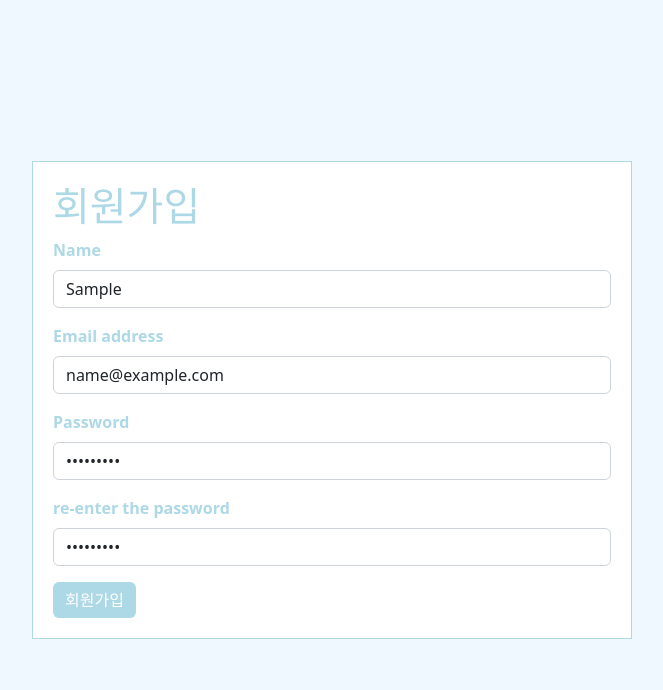
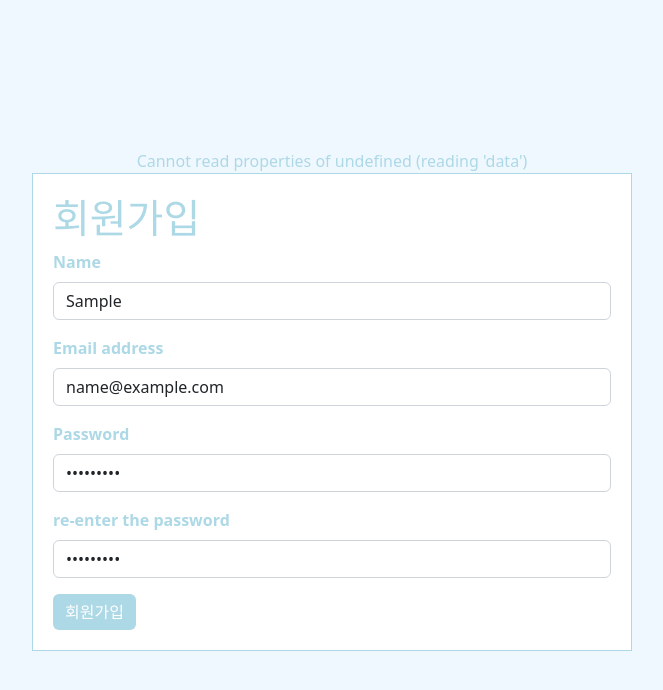
Before and after one commit to whynotBb/202405_node-todo-FE, a React (Create React App) app: page /register in a window 1280 px wide. Both pictures are taken after typing "Sample", "name@example.com", "Sample123", "Sample123" into the empty fields and a click on the button "회원가입". Shown: the top 690 px of the page, without its empty margins (308-971 px from the left). Built offline with nearby package versions, Linux system fonts and the light colour scheme; no server answers.

Commit message:
로그인 FE

```diff
--- a/src/pages/LoginPage.js
+++ b/src/pages/LoginPage.js
@@ -1,22 +1,49 @@
-import React from 'react';
+import React, {useState} from 'react';
 import Button from 'react-bootstrap/Button';
 import Form from 'react-bootstrap/Form';
 
-import {Link} from 'react-router-dom';
+import {Link, useNavigate} from 'react-router-dom';
+import api from '../utils/api';
 
 const LoginPage = () => {
+    const navigate = useNavigate();
+    const [user, setUser] = useState();
+    const [email, setEmail] = useState('');
+    const [password, setPassword] = useState('');
+    const [errorMsg, setErrorMsg] = useState('');
+    const handleSubmit = async (e) => {
+        e.preventDefault();
+        try {
+            const response = await api.post('/user/login', {email, password});
+            console.log('res-', response);
+            if (response.status === 200) {
+                console.log(response);
+                setUser(response.data);
+                // navigate('/');
+            } else {
+                throw new Error('아이디 또는 패스워드가 일치하지 않습니다. 다시 입력해주세요.');
+            }
+        } catch (error) {
+            setErrorMsg('아이디 또는 패스워드가 일치하지 않습니다. 다시 입력해주세요.');
+        }
+    };
     return (
         <div className='display-center'>
-            <Form className='login-box'>
+            {errorMsg && <div>{errorMsg}</div>}
+            <Form className='login-box' onSubmit={handleSubmit}>
                 <h1>로그인</h1>
                 <Form.Group className='mb-3' controlId='formBasicEmail'>
                     <Form.Label>Email address</Form.Label>
-                    <Form.Control type='email' placeholder='Enter email' />
+                    <Form.Control type='email' placeholder='Enter email' onChange={(e) => setEmail(e.target.value)} />
                 </Form.Group>
 
                 <Form.Group className='mb-3' controlId='formBasicPassword'>
                     <Form.Label>Password</Form.Label>
-                    <Form.Control type='password' placeholder='Password' />
+                    <Form.Control
+                        type='password'
+                        placeholder='Password'
+                        onChange={(e) => setPassword(e.target.value)}
+                    />
                 </Form.Group>
                 <div className='button-box'>
                     <Button type='submit' className='button-primary'>
@@ -32,3 +59,10 @@ const LoginPage = () => {
 };
 
 export default LoginPage;
+
+// 로그인
+// 1. 로그인 실패 시 에러메시지 보여주기
+// 2. 성공할 경우, 유저 정보 state 에 저장
+// 3. 성공한 경우 토큰값을 session storage 에 저장 => https://enne.tistory.com/17
+// 4. + api 헤더에 토큰값을 디폴트로 설정하기
+// 5. 할일 페이지로 이동 '/'
--- a/src/pages/RegisterPage.js
+++ b/src/pages/RegisterPage.js
@@ -6,35 +6,33 @@ import api from '../utils/api';
 
 const RegisterPage = () => {
     const navigate = useNavigate();
-    const goToLogin = () => {
-        navigate('/login');
-    };
-    const [name, setName] = useState();
-    const [email, setEmail] = useState();
-    const [password, setPassword] = useState();
-    const [password2nd, setPassword2nd] = useState();
-    const signIn = async (e) => {
+    const [name, setName] = useState('');
+    const [email, setEmail] = useState('');
+    const [password, setPassword] = useState('');
+    const [password2nd, setPassword2nd] = useState('');
+    const [error, setError] = useState('');
+
+    const handleSubmit = async (e) => {
         e.preventDefault();
-        if (password === password2nd) {
-            try {
-                const response = await api.post('/user', {
-                    name: name,
-                    email: email,
-                    password: password,
-                });
-                if (response.status === 200) {
-                    goToLogin();
-                }
-            } catch (error) {
-                console.log('error : ', error);
+        try {
+            if (password !== password2nd) {
+                throw new Error('패스워드가 일치하지 않습니다. 다시 입력해주세요.');
             }
-        } else {
-            console.log('password fail');
+            const response = await api.post('/user', {name, email, password});
+            console.log('res-', response);
+            if (response.status === 200) {
+                navigate('/login');
+            } else {
+                throw new Error(response.data.error);
+            }
+        } catch (error) {
+            setError(error.message);
         }
     };
     return (
         <div className='display-center'>
-            <Form className='login-box' onSubmit={signIn}>
+            {error && <div>{error}</div>}
+            <Form className='login-box' onSubmit={handleSubmit}>
                 <h1>회원가입</h1>
                 <Form.Group className='mb-3' controlId='formName'>
                     <Form.Label>Name</Form.Label>
--- a/src/utils/api.js
+++ b/src/utils/api.js
@@ -1,9 +1,10 @@
-import axios from "axios";
+import axios from 'axios';
 
 const api = axios.create({
-    baseURL: `${process.env.REACT_APP_BACKEND_PROXY}/api`,
+    baseURL: `${process.env.REACT_APP_BACKEND_URL}/api`,
+    // baseURL: `${process.env.REACT_APP_BACKEND_PROXY}/api`,
     headers: {
-        "Content-Type": "application/json",
+        'Content-Type': 'application/json',
     },
 });
 /**
@@ -11,22 +12,22 @@ const api = axios.create({
  */
 api.interceptors.request.use(
     (request) => {
-        console.log("Starting Request", request);
+        console.log('Starting Request', request);
         return request;
     },
     function (error) {
-        console.log("REQUEST ERROR", error);
+        console.log('REQUEST ERROR', error);
     }
 );
 
 api.interceptors.response.use(
     (response) => {
-        console.log("Response:", response);
+        console.log('Response:', response);
         return response;
     },
     function (error) {
         error = error.response.data;
-        console.log("RESPONSE ERROR", error);
+        console.log('RESPONSE ERROR', error);
         return Promise.reject(error);
     }
 );
```
